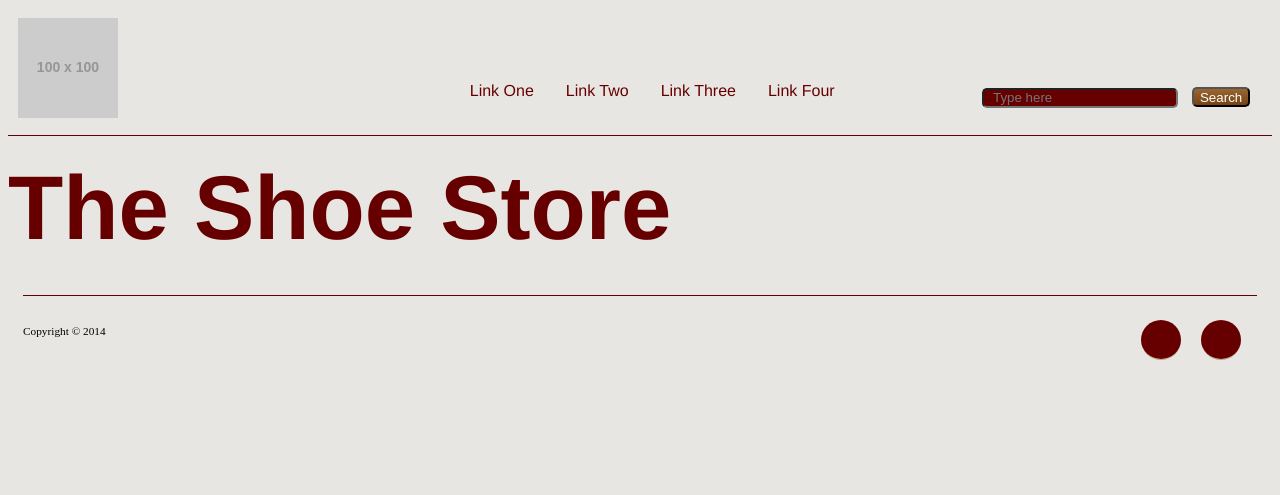
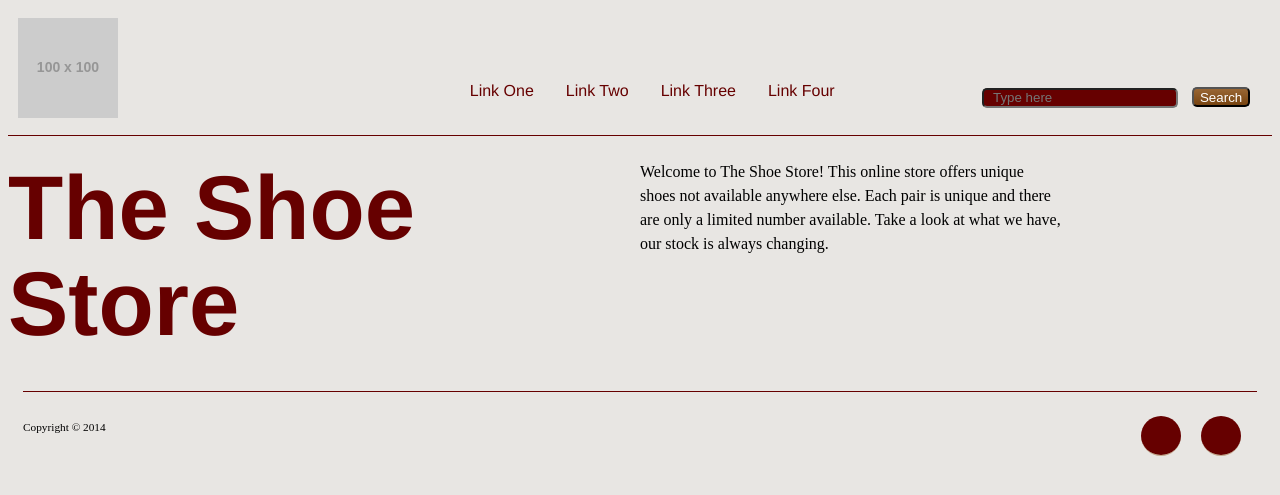
Before and after one commit to stacey-cowan/ecommerce-website, a Jekyll site: the page built from index.html, in a window 1280 px wide. Shown: the top 495 px of the page. Built offline with Jekyll 4.4.1, drawn with Linux system fonts in a browser that asks for light colours; some web fonts are replaced; Markdown is read by kramdown in place of the engine named in the settings.

```diff
--- a/index.html
+++ b/index.html
@@ -1,7 +1,14 @@
 ---
 layout: default
 ---
+<div class="grid">
 
-<h1>The Shoe Store</h1>
+    <div class="unit unit-s-1 unit-m-1 unit-l-1-2">
+        <h1>The Shoe Store</h1>
+    </div>
 
-<p></p>
+    <div class="unit unit-s-1 unit-m-1 unit-l-1-3">
+        <p>Welcome to The Shoe Store! This online store offers unique shoes not available anywhere else. Each pair is unique and there are only a limited number available. Take a look at what we have, our stock is always changing.</p>
+    </div>
+
+</div>
```
Also changed, not shown: about.html (added, +14 -0 lines).
